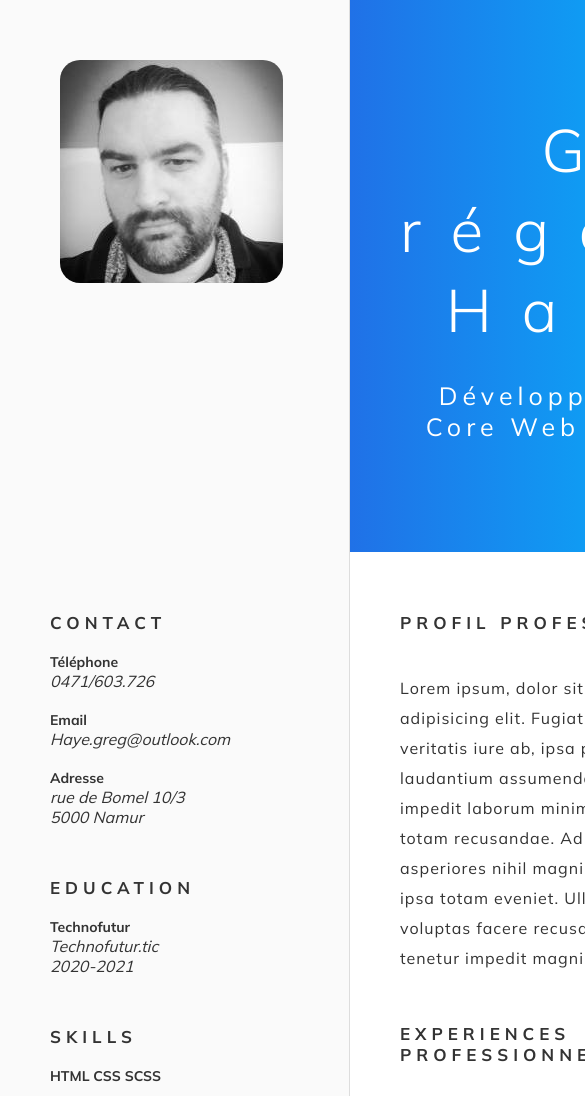
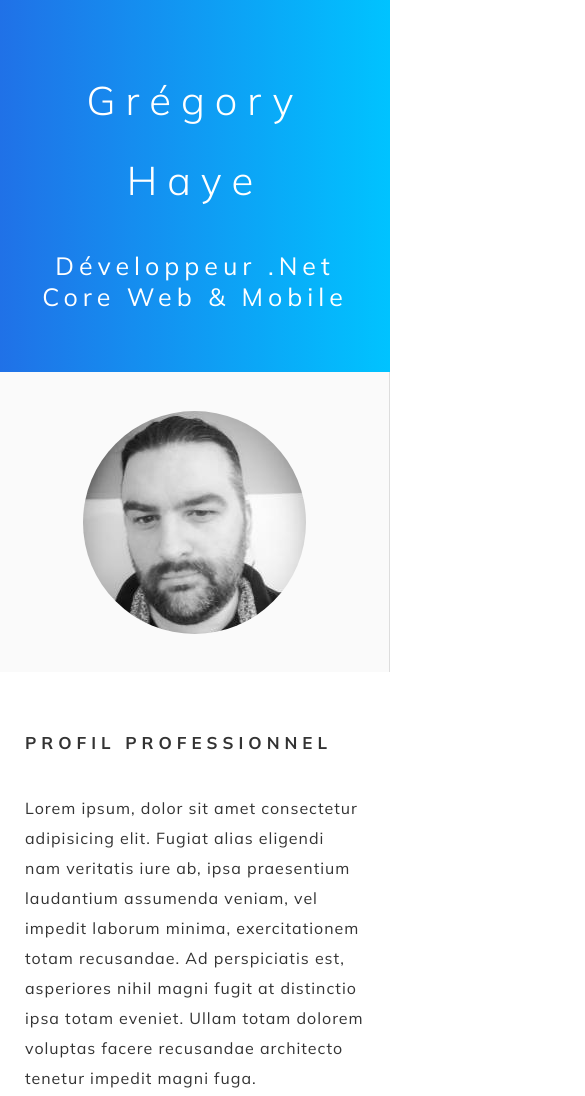
Before and after one commit to HayeGregory/CV, a website: page index.html in a window 390 px wide. Shown: the top 1096 px of the page, 585 px wide, since content can reach past the window. Drawn offline with Linux system fonts and the light colour scheme.

Commit message:
fin design v0 - responsive

```diff
--- /dev/null
+++ b/scss/_media-queries.scss
@@ -0,0 +1,29 @@
+// media-queries bootstrap
+
+@mixin xs {
+  /* Landscape phones and down */
+  @media (max-width: 480px) {
+    @content;
+  }
+}
+
+@mixin sm {
+  /* Landscape phone to portrait tablet */
+  @media (max-width: 767px) {
+    @content;
+  }
+}
+
+@mixin md {
+  /* Portrait tablet to landscape and desktop */
+  @media (min-width: 768px) and (max-width: 979px) {
+    @content;
+  }
+}
+
+@mixin xl {
+  /* Large desktop */
+  @media (min-width: 1200px) {
+    @content;
+  }
+}
--- a/scss/style.scss
+++ b/scss/style.scss
@@ -6,23 +6,31 @@
 @import "base";
 @import "utils";
 @import "classes";
+@import "media-queries";
 
 .grid-container {
   display: grid;
-  min-height: 100vh;
   grid:
     "picture header" auto
     "aside main" 1fr
     "footer footer" auto
     / 350px auto;
 
-  min-height: 100vh;
+  @include xs {
+    grid:
+      "header" auto
+      "picture" auto
+      "main" auto
+      "aside" auto
+      "footer" auto
+      / auto;
+  }
 }
 
 header {
   grid-area: header;
   background: linear-gradient(to right, var(--primary), var(--light));
-  min-height: 32rem;
+  min-height: 30rem;
   padding: 10rem 5rem;
   text-align: center;
   color: white;
@@ -31,11 +39,18 @@ header {
   flex-direction: column;
   justify-content: center;
   align-items: center;
+  @include xs {
+    padding: 5rem 2rem;
+  }
   h1 {
     font-size: 6rem;
     line-height: 8rem;
     font-weight: 300;
     letter-spacing: 3rem;
+    @include xs {
+      font-size: 4rem;
+      letter-spacing: 1rem;
+    }
   }
   p {
     font-size: 2.5rem;
@@ -49,10 +64,14 @@ header {
 
 .picture {
   grid-area: picture;
-  padding: 6rem;
+  min-height: 30rem;
+  display: flex;
+  flex-direction: column;
+  align-items: center;
+  justify-content: center;
   background: var(--background);
   img {
-    border-radius: 2rem;
+    border-radius: 50%;
   }
   border-right: 1px solid var(--border);
 }
@@ -139,6 +158,9 @@ aside {
 main {
   grid-area: main;
   padding: 5rem;
+  @include xs {
+    padding: 5rem 2.5rem;
+  }
   h2 {
     margin-bottom: 4rem;
   }
@@ -183,8 +205,10 @@ footer {
   justify-content: center;
   align-items: center;
   color: white;
-
   padding: 5rem;
+  @include xs {
+    padding: 5rem 2.5rem;
+  }
   background: var(--text);
 
   h2 {
@@ -229,6 +253,9 @@ footer {
       border: 0;
       line-height: 2rem;
       min-width: 400px;
+      @include xs {
+        min-width: 200px;
+      }
       padding: 1rem 2rem;
       &::placeholder {
         color: var(--text);
```
Also changed, not shown: css/style.css.
